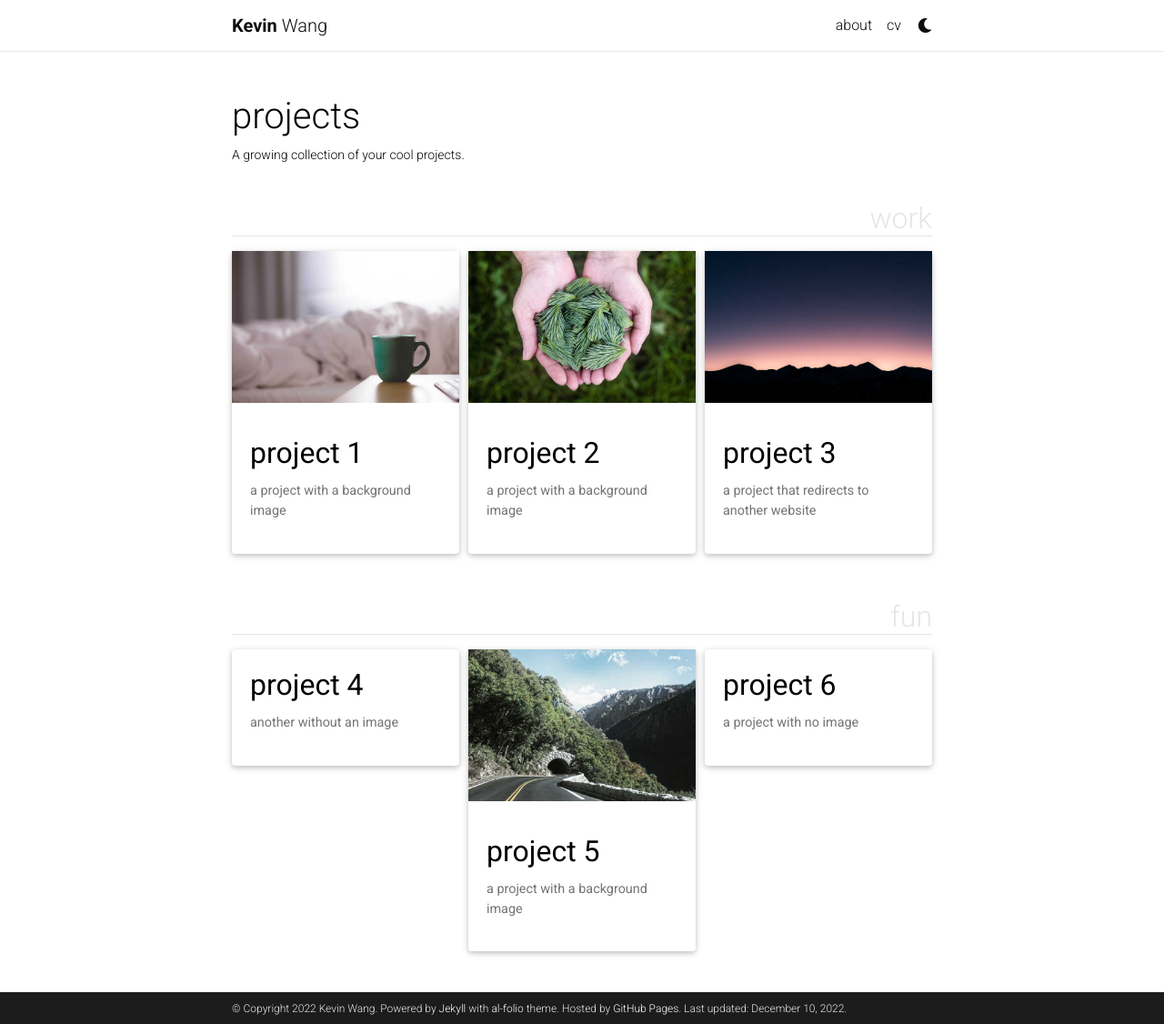
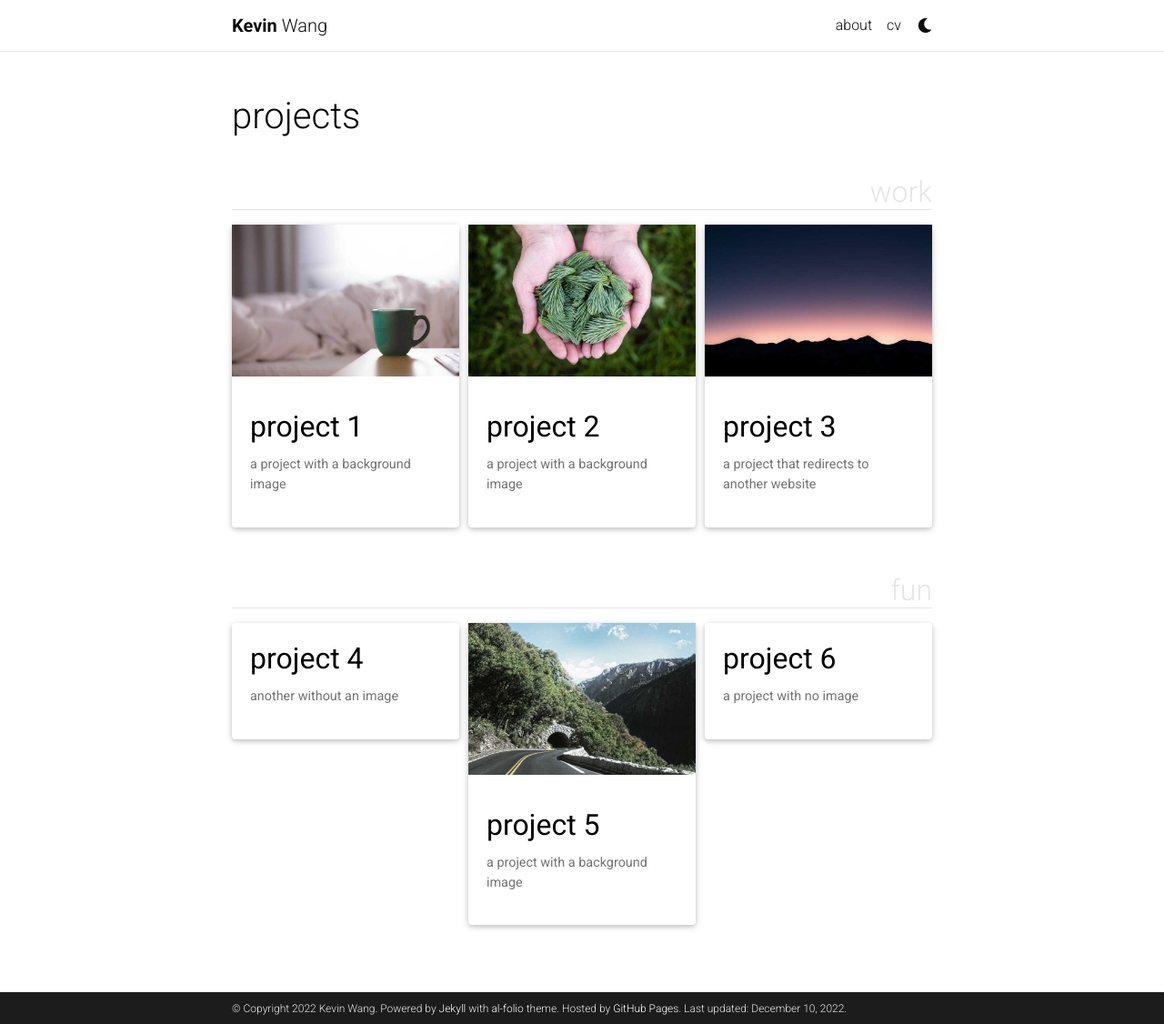
Before and after one commit to itskevinwang/itskevinwang.github.io, a Jekyll site: the page built from _pages/projects.md, in a window 1280 px wide and 1126 px high. Shown: the whole window at 91% size. Built offline with Jekyll 4.4.1, drawn with Linux system fonts in a browser that asks for light colours; full-size pictures stand in for the smaller copies a plugin makes; comment, search, counter and statistics services are not loaded; a style sheet for code colours, icons or effects is not loaded.

Commit message:
Update Profile

```diff
--- a/_pages/projects.md
+++ b/_pages/projects.md
@@ -2,7 +2,7 @@
 layout: page
 title: projects
 permalink: /projects/
-description: A growing collection of your cool projects.
+description: # A growing collection of your cool projects.
 nav: false
 nav_order: 3
 display_categories: [work, fun]
```
Also changed, not shown: 3 other files.
